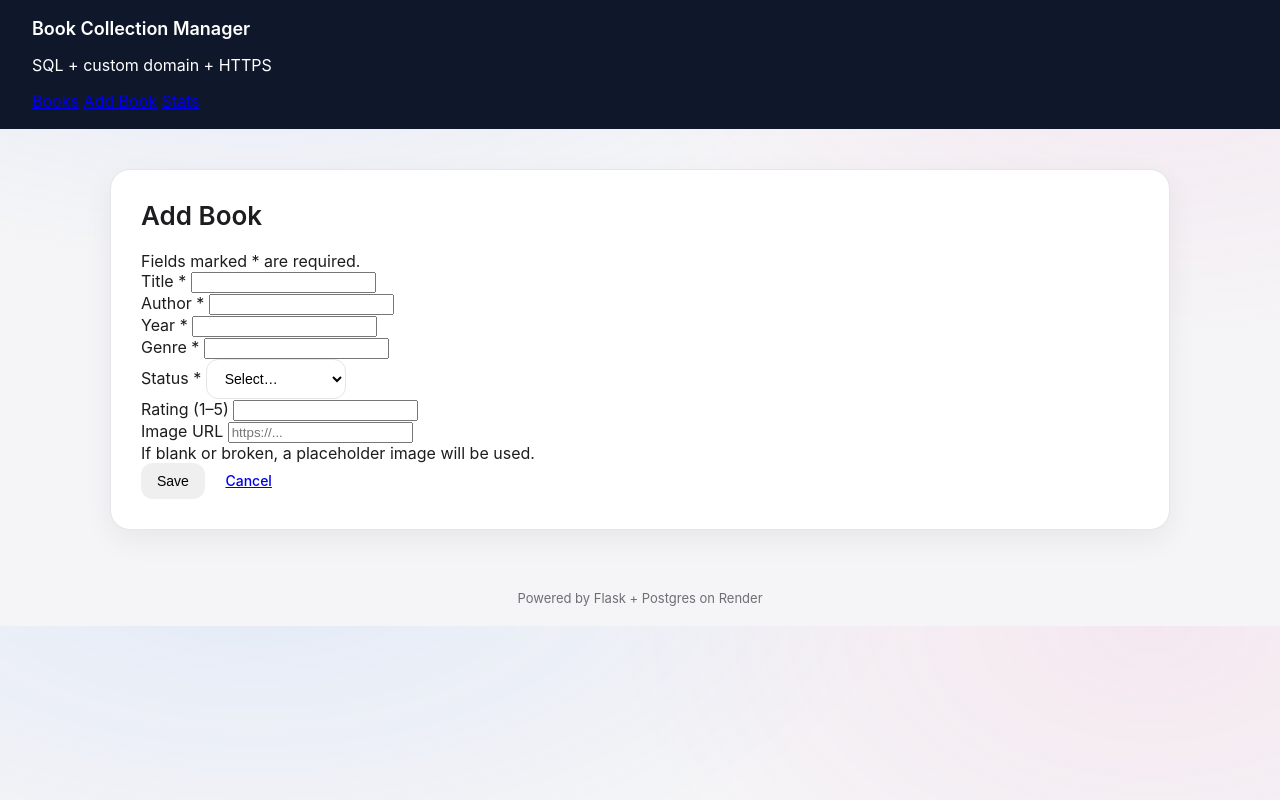
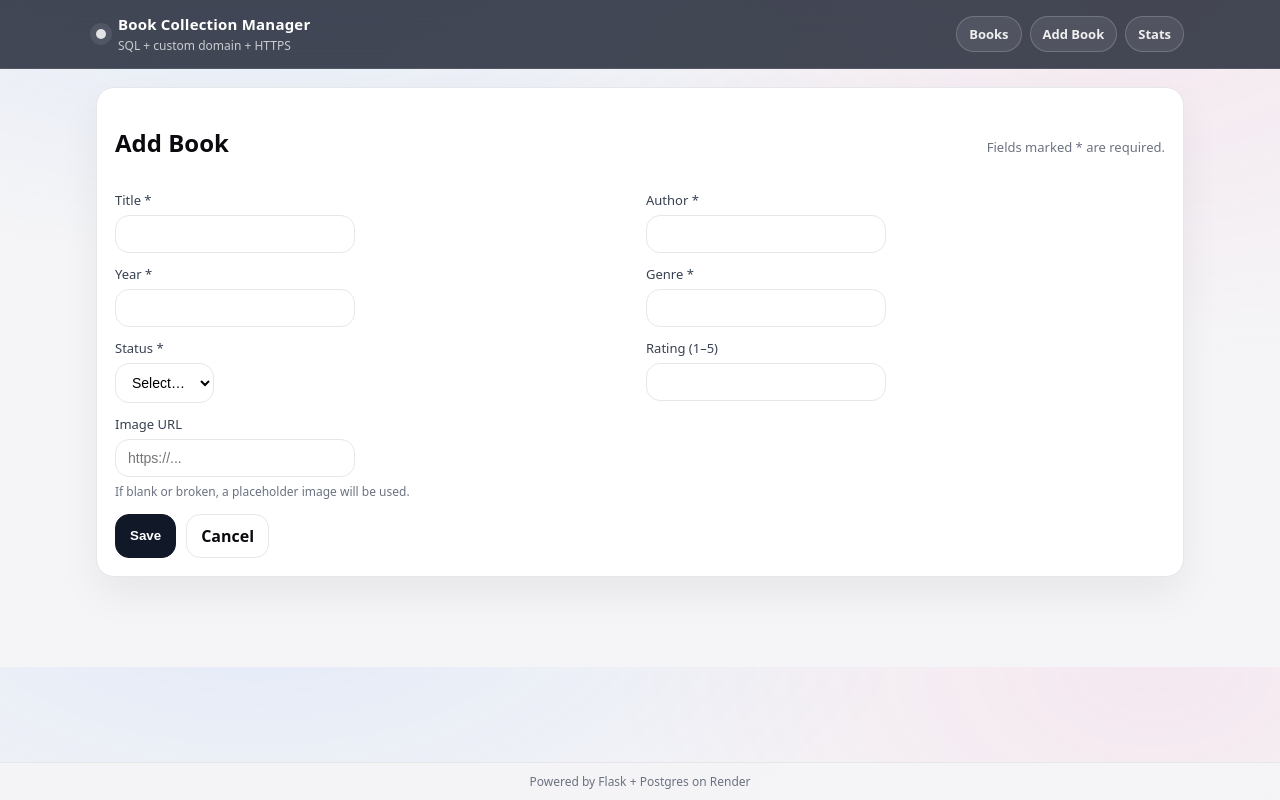
Before and after one commit to owen-schuyler/cpsc3750-solo3-production, a Flask app: page /books/new in a window 1280 px wide. Run offline with Flask 3, Linux system fonts and the light colour scheme; some libraries are stand-ins or nearby versions.

Commit message:
UI polish: subtle gradient, hover lift, focus rings

```diff
--- a/static/styles.css
+++ b/static/styles.css
@@ -1,306 +1,368 @@
-/* Root + Base*/
+* { box-sizing: border-box; }
 
-:root {
-    --bg: #f5f5f7;
-    --surface: #ffffff;
-    --border: #e5e5ea;
-    --text: #1d1d1f;
-    --muted: #6e6e73;
-    --primary: #0f172a;
-    --accent: #2563eb;
-    --danger: #dc2626;
+:root{
+  --bg: #f5f5f7;
+  --card: #ffffff;
+  --text: #0b0b0f;
+  --muted: #6b7280;
+  --border: #e5e7eb;
+  --navy: #111827;
 
-    --shadow-soft: 0 10px 30px rgba(0, 0, 0, 0.06);
-    --shadow-hover: 0 20px 45px rgba(0, 0, 0, 0.10);
-  }
+  /* upgraded shadows */
+  --shadow: 0 18px 40px rgba(0,0,0,0.06);
+  --shadow-hover: 0 26px 60px rgba(0,0,0,0.10);
 
-  * {
-    box-sizing: border-box;
-  }
+  /* focus ring */
+  --ring: 0 0 0 4px rgba(59, 130, 246, 0.16);
+}
 
-  body {
-    margin: 0;
-    font-family: -apple-system, BlinkMacSystemFont, "Segoe UI", Roboto, sans-serif;
-    background:
-      radial-gradient(1200px 600px at 20% -10%, rgba(59,130,246,0.10), transparent 55%),
-      radial-gradient(900px 600px at 90% 0%, rgba(236,72,153,0.08), transparent 60%),
-      var(--bg);
-    color: var(--text);
-    -webkit-font-smoothing: antialiased;
-  }
+body{
+  margin:0;
+  font-family: ui-sans-serif, system-ui, -apple-system, Segoe UI, Roboto, Arial, sans-serif;
 
-  /*Top Navigation*/
+  /* subtle premium background */
+  background:
+    radial-gradient(1200px 600px at 20% -10%, rgba(59,130,246,0.10), transparent 55%),
+    radial-gradient(900px 600px at 90% 0%, rgba(236,72,153,0.08), transparent 60%),
+    var(--bg);
 
-  .topbar {
-    background: var(--primary);
-    color: white;
-    padding: 18px 32px;
-    display: flex;
-    justify-content: space-between;
-    align-items: center;
-  }
+  color: var(--text);
+}
 
-  .topbar h1 {
-    font-size: 18px;
-    margin: 0;
-    font-weight: 600;
-  }
+.topbar{
+  position: sticky;
+  top: 0;
+  z-index: 10;
+  background: rgba(17,24,39,0.78);
+  backdrop-filter: blur(14px);
+  border-bottom: 1px solid rgba(255,255,255,0.10);
+}
 
-  .topbar small {
-    display: block;
-    font-size: 12px;
-    color: #cbd5e1;
-    margin-top: 2px;
-  }
+.topbar-inner{
+  max-width: 1120px;
+  margin: 0 auto;
+  padding: 14px 16px;
+  display:flex;
+  align-items:center;
+  justify-content:space-between;
+  gap: 14px;
+}
 
-  .nav-links {
-    display: flex;
-    gap: 10px;
-  }
+.brand{
+  display:flex;
+  align-items:center;
+  gap: 12px;
+  min-width: 240px;
+}
 
-  .nav-links a {
-    text-decoration: none;
-    padding: 8px 14px;
-    border-radius: 999px;
-    background: rgba(255,255,255,0.1);
-    color: white;
-    font-size: 14px;
-    transition: background 150ms ease;
-  }
+.brand-mark{
+  width: 10px;
+  height: 10px;
+  border-radius: 999px;
+  background: rgba(255,255,255,0.85);
+  box-shadow: 0 0 0 6px rgba(255,255,255,0.08);
+}
 
-  .nav-links a:hover {
-    background: rgba(255,255,255,0.2);
-  }
+.brand-text h1{
+  margin:0;
+  font-size: 15px;
+  letter-spacing: 0.2px;
+  color:#fff;
+  font-weight: 650;
+}
 
-  /*Layout Containers*/
+.sub{
+  margin: 3px 0 0;
+  font-size: 12px;
+  color: rgba(255,255,255,0.72);
+}
 
-  .container {
-    max-width: 1100px;
-    margin: 40px auto;
-    padding: 0 20px;
-  }
+.nav{
+  display:flex;
+  gap: 8px;
+  align-items:center;
+}
 
-  .panel {
-    background: var(--surface);
-    border-radius: 20px;
-    padding: 30px;
-    box-shadow: var(--shadow-soft);
-    border: 1px solid var(--border);
-  }
+.navlink{
+  text-decoration:none;
+  color: rgba(255,255,255,0.9);
+  padding: 8px 12px;
+  border-radius: 999px;
+  border: 1px solid rgba(255,255,255,0.18);
+  background: rgba(255,255,255,0.08);
+  font-size: 13px;
+  font-weight: 600;
+  transition: background 140ms ease, transform 140ms ease;
+}
 
-  /*Headings*/
+.navlink:hover{
+  background: rgba(255,255,255,0.14);
+  transform: translateY(-1px);
+}
 
-  h2 {
-    font-size: 26px;
-    margin: 0 0 20px 0;
-    font-weight: 600;
-  }
+.container{
+  max-width: 1120px;
+  margin: 18px auto 90px;
+  padding: 0 16px;
+}
 
-  /*Filters*/
+.panel{
+  background: var(--card);
+  border-radius: 18px;
+  padding: 18px;
+  box-shadow: var(--shadow);
+  border: 1px solid var(--border);
+}
 
-  .controls {
-    display: flex;
-    flex-wrap: wrap;
-    gap: 10px;
-    margin-bottom: 25px;
-  }
+.panelhead{
+  display:flex;
+  justify-content: space-between;
+  align-items: baseline;
+  gap: 12px;
+  margin-bottom: 12px;
+}
 
-  input[type="text"],
-  select {
-    padding: 10px 14px;
-    border-radius: 12px;
-    border: 1px solid var(--border);
-    font-size: 14px;
-    background: white;
-    min-width: 140px;
-  }
+.meta{ color: var(--muted); font-size: 13px; }
+.muted{ color: var(--muted); }
+.hint{ color: var(--muted); font-size: 12px; margin-top: 6px; }
 
-  input[type="text"]:focus,
-  select:focus {
-    outline: none;
-    border-color: var(--accent);
-  }
+.flashwrap{ margin-bottom: 12px; display:grid; gap:8px; }
+.flash{
+  padding: 10px 12px;
+  border-radius: 14px;
+  border: 1px solid var(--border);
+  background: #fafafa;
+}
+.flash.success{ border-color:#bbf7d0; background:#f0fdf4; }
+.flash.error{ border-color:#fecaca; background:#fef2f2; }
 
-  /*Buttons*/
+.controls .row{
+  display:flex;
+  flex-wrap:wrap;
+  gap:10px;
+  align-items:center;
+}
 
-  .btn {
-    padding: 10px 16px;
-    border-radius: 12px;
-    border: none;
-    font-size: 14px;
-    cursor: pointer;
-    font-weight: 500;
-    transition: transform 120ms ease, box-shadow 120ms ease;
-  }
+.input, .select{
+  padding: 10px 12px;
+  border-radius: 14px;
+  border: 1px solid var(--border);
+  background: #fff;
+  font-size: 14px;
+  transition: box-shadow 140ms ease, border-color 140ms ease;
+}
 
-  .btn-primary {
-    background: var(--primary);
-    color: white;
-  }
+.input{ min-width: 240px; flex: 1; }
 
-  .btn-primary:hover {
-    box-shadow: var(--shadow-soft);
-  }
+.input:focus, .select:focus{
+  outline: none;
+  border-color: rgba(59,130,246,0.5);
+  box-shadow: var(--ring);
+}
 
-  .btn-danger {
-    background: #fee2e2;
-    color: var(--danger);
-  }
+.btn{
+  padding: 10px 14px;
+  border-radius: 14px;
+  border: 1px solid var(--border);
+  background: #fff;
+  cursor: pointer;
+  text-decoration: none;
+  color: var(--text);
+  display:inline-flex;
+  align-items:center;
+  justify-content:center;
+  font-weight: 650;
+  transition: transform 120ms ease, background 120ms ease, box-shadow 120ms ease;
+}
 
-  .btn-danger:hover {
-    background: #fecaca;
-  }
+.btn:hover{ background:#f9fafb; }
 
-  .btn-secondary {
-    background: #f3f4f6;
-  }
+.btn:active{
+  transform: scale(0.98);
+}
 
-  .btn:active {
-    transform: scale(0.98);
-  }
+.btn.primary{
+  background: var(--navy);
+  color:#fff;
+  border-color: var(--navy);
+}
 
-  /*Cards Grid*/
+.btn.primary:hover{ background:#0b1220; box-shadow: 0 10px 26px rgba(0,0,0,0.18); }
 
-  .grid {
-    display: grid;
-    grid-template-columns: repeat(auto-fill, minmax(280px, 1fr));
-    gap: 20px;
-  }
+.btn.danger{
+  background:#fee2e2;
+  border-color:#fecaca;
+  color:#991b1b;
+}
+.btn.danger:hover{ background:#fecaca; }
 
-  .card {
-    background: var(--surface);
-    border-radius: 18px;
-    border: 1px solid var(--border);
-    overflow: hidden;
-    display: flex;
-    flex-direction: column;
-    transition: transform 180ms ease, box-shadow 180ms ease;
-  }
+.btn.small{
+  padding: 8px 10px;
+  border-radius: 12px;
+  font-size: 13px;
+}
 
-  .card:hover {
-    transform: translateY(-3px);
-    box-shadow: var(--shadow-hover);
-  }
+.grid{
+  display:grid;
+  grid-template-columns: repeat(3, minmax(0, 1fr));
+  gap: 14px;
+  margin-top: 14px;
+}
 
-  .card img {
-    width: 100%;
-    height: 180px;
-    object-fit: cover;
-    background: #f0f0f0;
-  }
+.card{
+  border: 1px solid var(--border);
+  border-radius: 18px;
+  overflow: hidden;
+  background: #fff;
+  display:flex;
+  flex-direction: column;
 
-  .card-body {
-    padding: 18px;
-    display: flex;
-    flex-direction: column;
-    gap: 6px;
-  }
+  /* polish */
+  transition: transform 180ms ease, box-shadow 180ms ease;
+}
 
-  .card h3 {
-    margin: 0;
-    font-size: 17px;
-    font-weight: 600;
-  }
+.card:hover{
+  transform: translateY(-2px);
+  box-shadow: var(--shadow-hover);
+}
 
-  .card-meta {
-    font-size: 14px;
-    color: var(--muted);
-  }
+.thumb{
+  width: 100%;
+  height: 170px;
+  object-fit: cover;
+  background: #f3f4f6;
+}
 
-  .badge {
-    display: inline-block;
-    padding: 4px 10px;
-    border-radius: 999px;
-    font-size: 12px;
-    background: #f1f5f9;
-    color: var(--text);
-  }
+.cardbody{
+  padding: 14px;
+  display:grid;
+  gap: 6px;
+}
 
-  .card-actions {
-    margin-top: 10px;
-    display: flex;
-    gap: 8px;
-  }
+.titleline{
+  display:flex;
+  justify-content: space-between;
+  align-items: center;
+  gap: 10px;
+}
 
-  /* Pagination*/
+.title{
+  margin:0;
+  font-size: 16px;
+  font-weight: 700;
+}
 
-  .pager {
-    margin-top: 30px;
-    display: flex;
-    justify-content: center;
-    gap: 10px;
-  }
+.pill{
+  font-size: 12px;
+  padding: 4px 10px;
+  border-radius: 999px;
+  border: 1px solid var(--border);
+  background: #fafafa;
+  white-space: nowrap;
+}
 
-  .pager a,
-  .pager span {
-    padding: 8px 14px;
-    border-radius: 12px;
-    border: 1px solid var(--border);
-    text-decoration: none;
-    font-size: 14px;
-    color: var(--text);
-  }
+.actions{
+  margin-top: 6px;
+  display:flex;
+  gap: 10px;
+}
 
-  .pager a:hover {
-    background: #f3f4f6;
-  }
+.inline{ display:inline; margin:0; }
 
-  /* Flash Messages*/
+.pager{
+  margin-top: 14px;
+  display:flex;
+  align-items:center;
+  justify-content: space-between;
+  gap: 12px;
+}
 
-  .flash {
-    padding: 12px 16px;
-    border-radius: 12px;
-    margin-bottom: 20px;
-    font-size: 14px;
-  }
+.pagerbtns{ display:flex; gap: 10px; }
 
-  .flash.success {
-    background: #dcfce7;
-    color: #166534;
-  }
+.empty{
+  padding: 18px;
+  border: 1px dashed var(--border);
+  border-radius: 18px;
+  background:#fafafa;
+}
 
-  .flash.error {
-    background: #fee2e2;
-    color: #7f1d1d;
-  }
+.form .twocol{
+  display:grid;
+  grid-template-columns: repeat(2, minmax(0, 1fr));
+  gap: 12px;
+}
 
-  /*Stats Page */
+.span2{ grid-column: 1 / -1; }
 
-  .stats-grid {
-    display: grid;
-    gap: 15px;
-    margin-top: 20px;
-  }
+label{
+  display:block;
+  font-size: 13px;
+  color:#374151;
+  margin-bottom: 6px;
+}
 
-  .stat-card {
-    background: var(--surface);
-    padding: 18px;
-    border-radius: 14px;
-    border: 1px solid var(--border);
-  }
+.err{
+  color:#b91c1c;
+  font-size: 12px;
+  margin-top: 6px;
+}
 
-  /*Footer*/
+.formactions{
+  margin-top: 14px;
+  display:flex;
+  gap: 10px;
+}
 
-  footer {
-    text-align: center;
-    margin-top: 40px;
-    padding: 20px;
-    color: var(--muted);
-    font-size: 13px;
-  }
+.statsgrid{
+  display:grid;
+  grid-template-columns: repeat(3, minmax(0, 1fr));
+  gap: 12px;
+}
 
-  /*Responsive*/
+.statcard{
+  border: 1px solid var(--border);
+  border-radius: 18px;
+  padding: 14px;
+  background: #fbfbfc;
+}
 
-  @media (max-width: 768px) {
-    .controls {
-      flex-direction: column;
-    }
+.big{
+  font-size: 30px;
+  font-weight: 800;
+  margin-top: 6px;
+}
 
-    .nav-links {
-      flex-wrap: wrap;
-    }
+.statuslist{
+  display:grid;
+  gap: 10px;
+  margin-top: 10px;
+}
 
-    .panel {
-      padding: 20px;
-    }
-  }
+.rowline{
+  display:flex;
+  justify-content: space-between;
+  align-items:center;
+  padding: 10px 12px;
+  border: 1px solid var(--border);
+  border-radius: 16px;
+  background:#fff;
+}
+
+.footer{
+  position: fixed;
+  left: 0; right: 0; bottom: 0;
+  background: rgba(245,245,247,0.92);
+  backdrop-filter: blur(12px);
+  border-top: 1px solid var(--border);
+  padding: 10px 14px;
+  text-align:center;
+  font-size: 12px;
+  color: var(--muted);
+}
+
+@media (max-width: 900px){
+  .grid{ grid-template-columns: 1fr; }
+  .form .twocol{ grid-template-columns: 1fr; }
+  .input{ min-width: 0; }
+  .brand{ min-width: 0; }
+}
```
